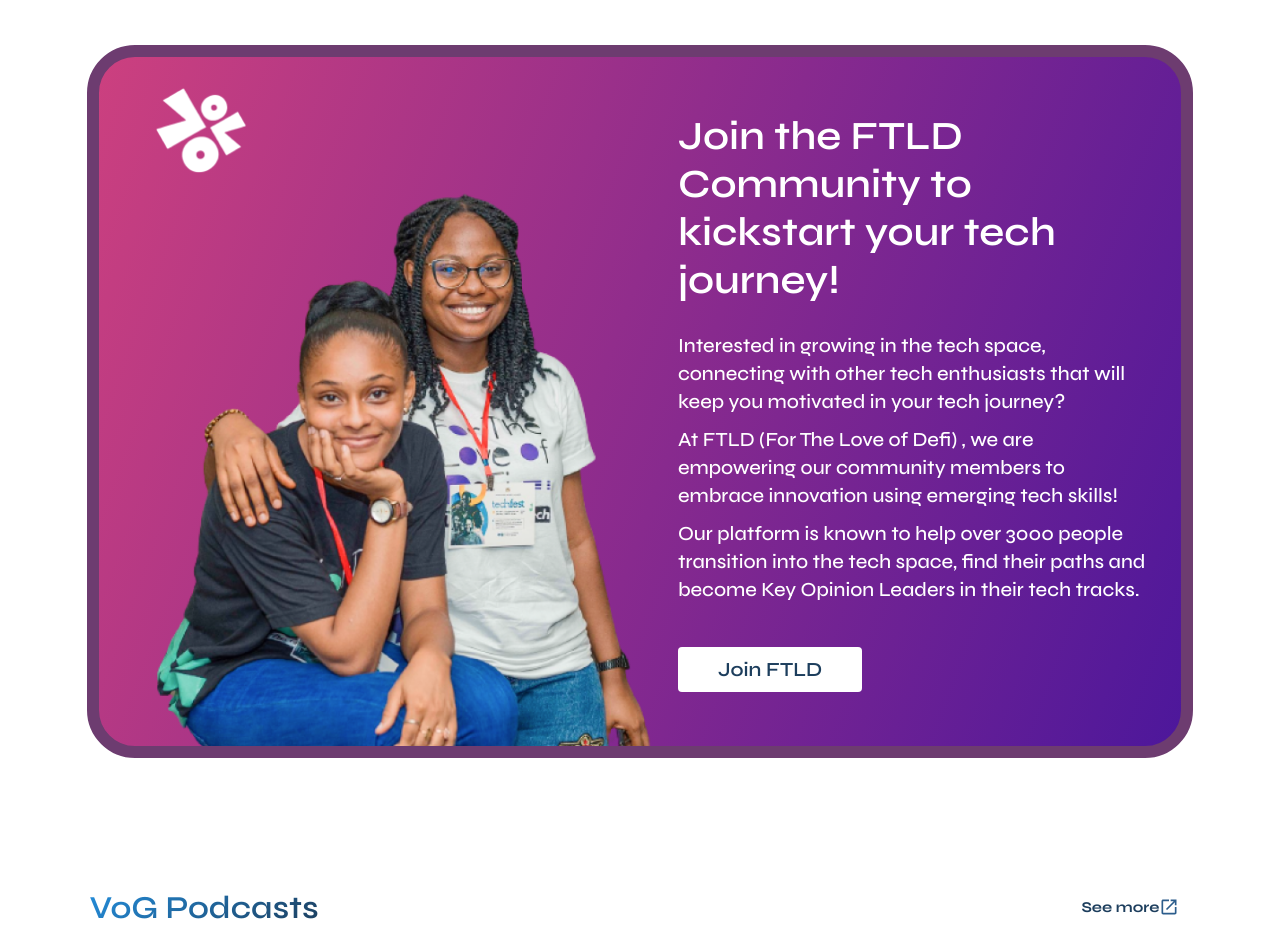
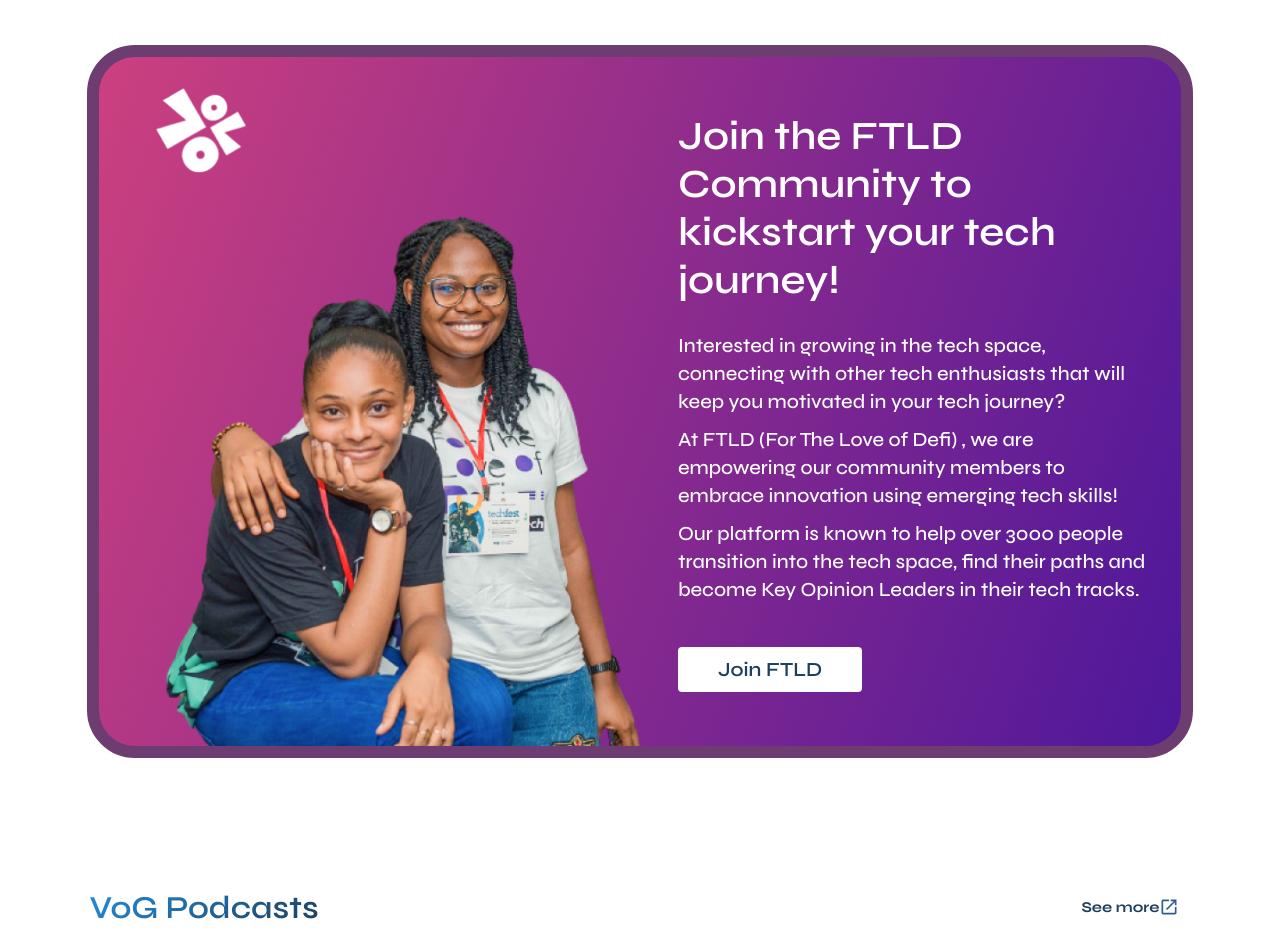
Before and after one commit to 0xBlyn/GeeAkpan, a React (Create React App) app: page / in a window 1280 px wide. Shown: the part 4960-5903 px from the top of the page. Built offline with nearby package versions, Linux system fonts and the light colour scheme.

Commit message:
adding responsiveness

```diff
--- a/src/Community.css
+++ b/src/Community.css
@@ -109,11 +109,12 @@
     }
     .comteam{
         object-fit: contain;
-        width: 52%;
+        width: 50%;
         display: flex;
         bottom: 0;
         position: absolute;
         padding-left: 3%;
+        margin-top: 10%;
     }
     .comtext{
         flex: 0.5;
```
